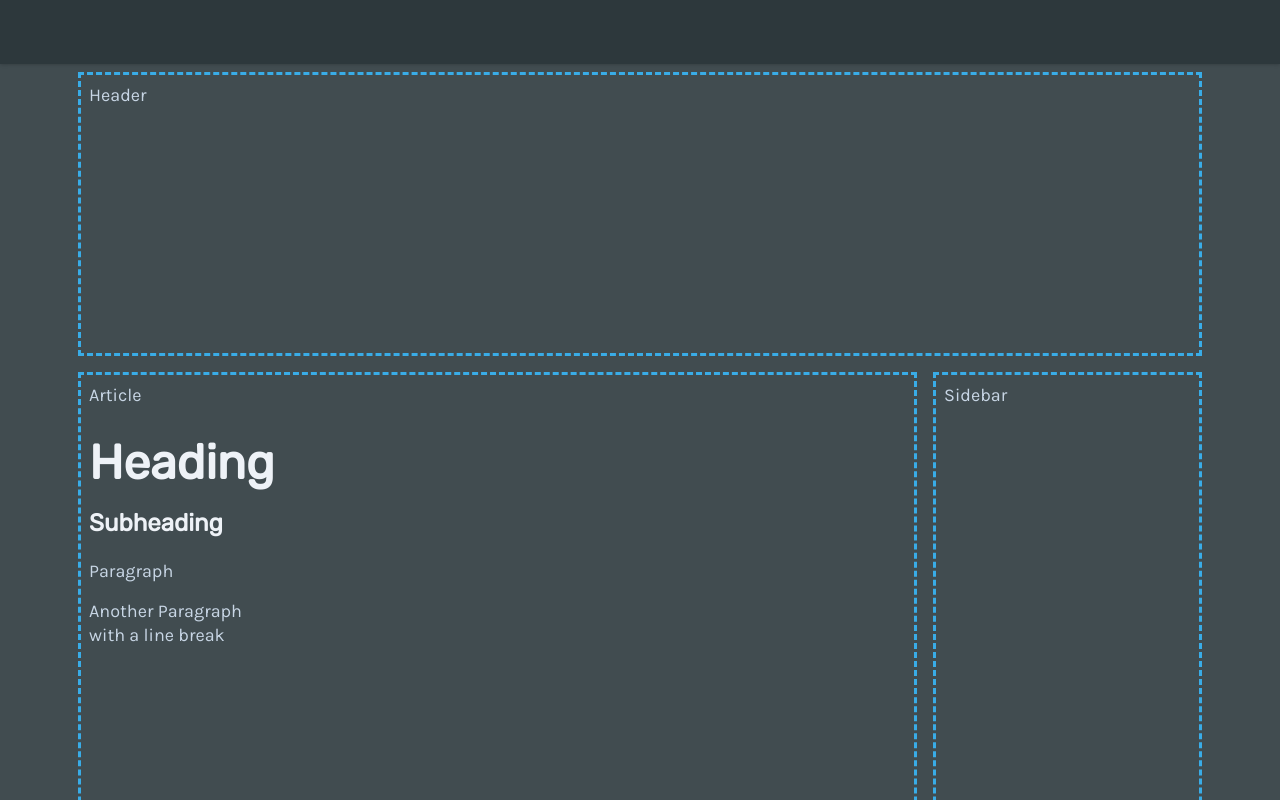
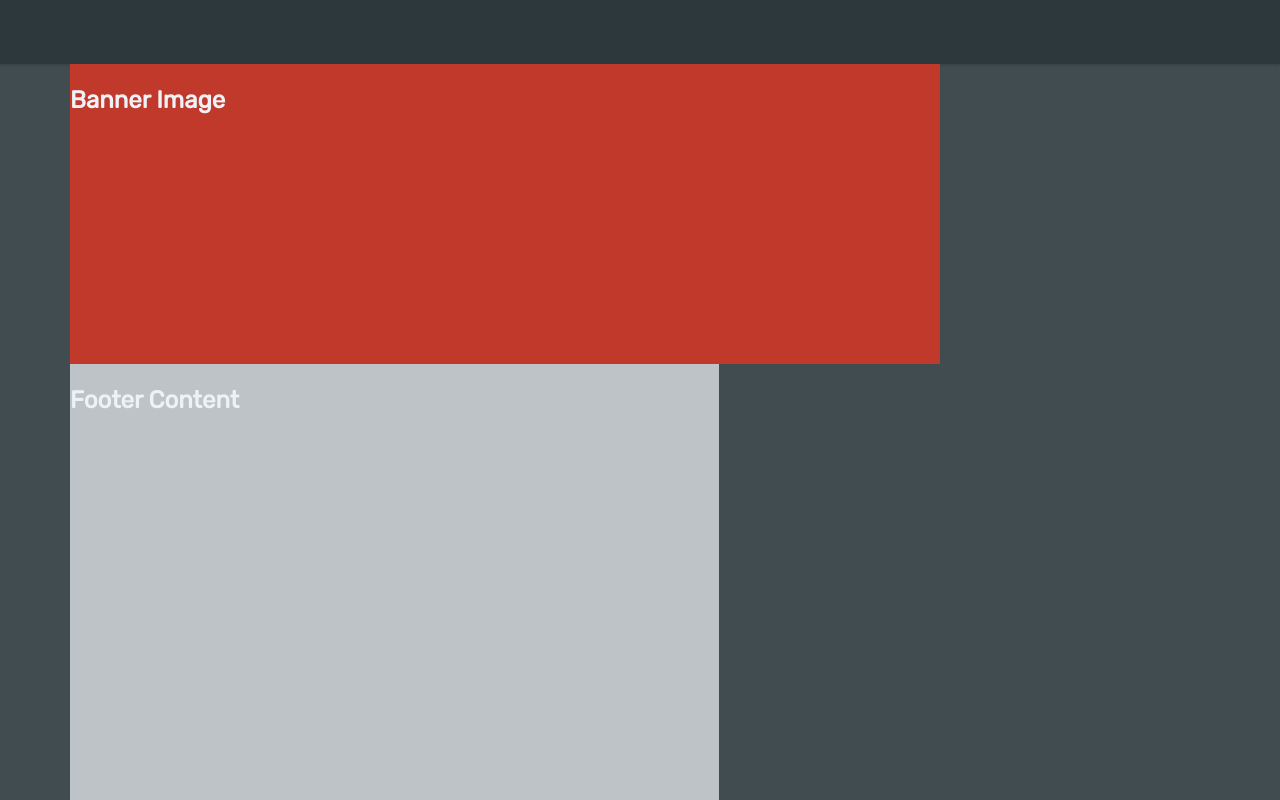
Before and after one commit to orjanbp/react-functional, a React (Create React App) app: page /grid in a window 1280 px wide. Shown: the top 800 px of the page. Built offline with nearby package versions, Linux system fonts and the light colour scheme.

Commit message:
feat: add routing

```diff
--- a/package.json
+++ b/package.json
@@ -5,6 +5,7 @@
   "dependencies": {
     "react": "^16.9.0",
     "react-dom": "^16.9.0",
+    "react-router-dom": "^5.0.1",
     "react-scripts": "3.1.1",
     "styled-components": "^4.3.2"
   },
--- a/src/App.js
+++ b/src/App.js
@@ -1,14 +1,18 @@
 import React from 'react'
+import { BrowserRouter as Router, Route, Link } from 'react-router-dom'
 
 import Header from './components/header'
+
 import PageFlexbox from './pages/Flexbox'
+import PageCssGrid from './pages/CssGrid'
 
 function App() {
   return (
-    <>
+    <Router>
       <Header />
-      <PageFlexbox />
-    </>
+      <Route path='/' exact component={PageFlexbox} />
+      <Route path='/grid' exact component={PageCssGrid} />
+    </Router>
   );
 }
 
--- a/src/pages/cssGrid.js
+++ b/src/pages/cssGrid.js
@@ -23,7 +23,7 @@ const Container = styled.div`
     grid-area: ${props => props.area ? props.area : ''};
 `
 
-const CssGrid = () => (
+const PageCssGrid = () => (
     <Page>
         <Grid>
             <Container area='d' style={{background: '#bdc3c7'}}>
@@ -45,4 +45,4 @@ const CssGrid = () => (
     </Page>
 )
 
-export default CssGrid;
+export default PageCssGrid;
```
Also changed, not shown: 1 other file (tests, documents, lock files or other folders).
